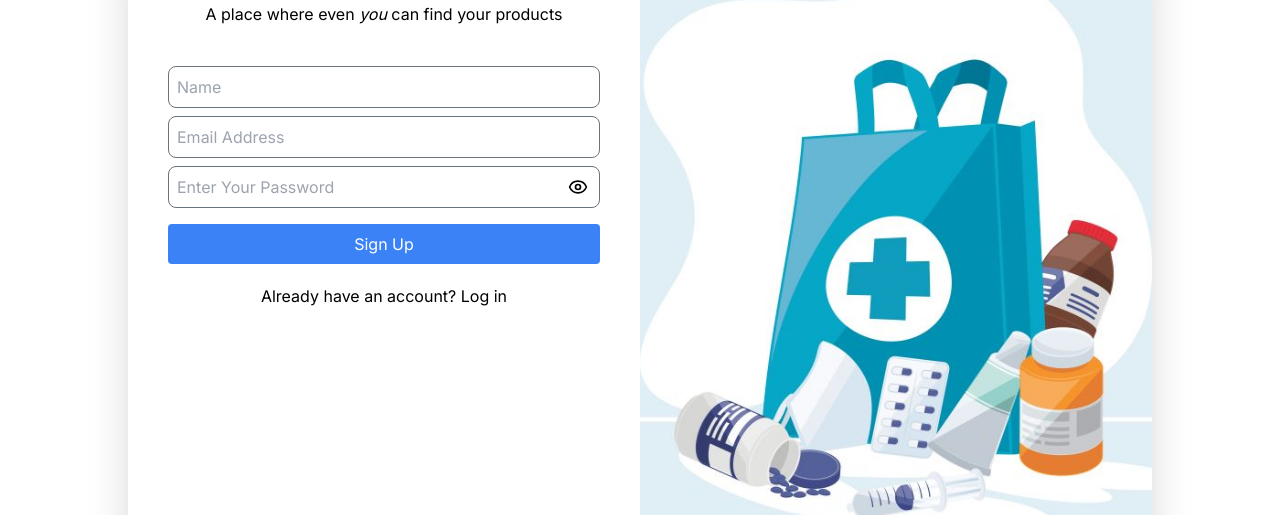
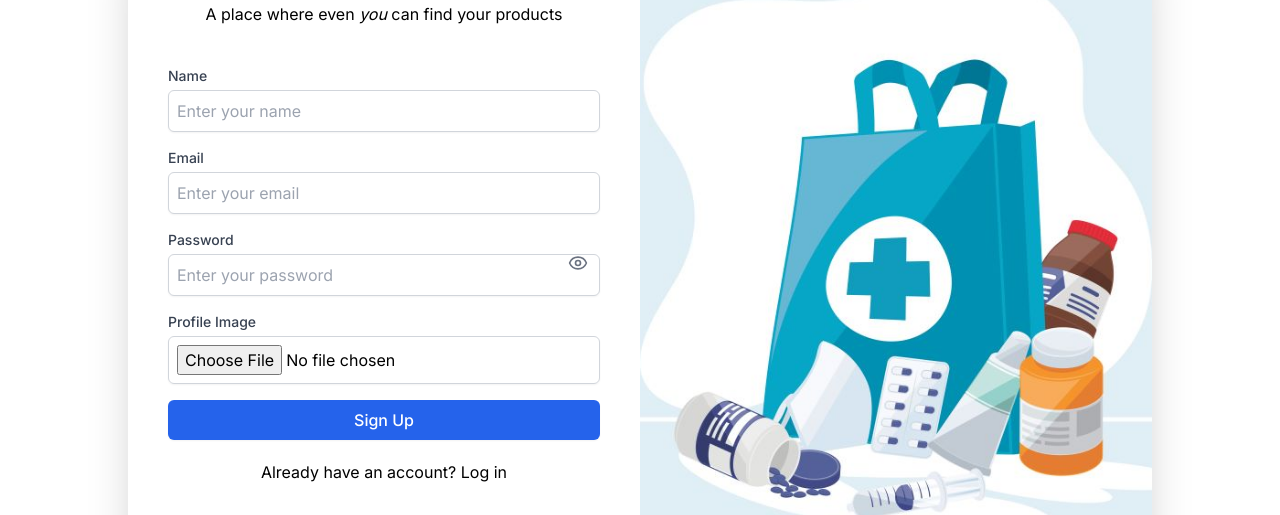
Before and after one commit to saifulaija/medimart-client, a Next.js app: page /signup in a window 1280 px wide. Shown: the part 190-705 px from the top of the page. Built offline with nearby package versions, Linux system fonts and the light colour scheme; no server answers.

Commit message:
react toastify added

```diff
--- a/package.json
+++ b/package.json
@@ -9,6 +9,7 @@
     "lint": "next lint"
   },
   "dependencies": {
+    "@hookform/resolvers": "^3.9.0",
     "@reduxjs/toolkit": "^2.2.7",
     "@tailwindcss/forms": "^0.5.7",
     "axios": "^1.7.3",
@@ -22,7 +23,8 @@
     "react-redux": "^9.1.2",
     "react-toastify": "^10.0.5",
     "redux-persist": "^6.0.0",
-    "tailwind-merge": "^2.4.0"
+    "tailwind-merge": "^2.4.0",
+    "zod": "^3.23.8"
   },
   "devDependencies": {
     "@types/node": "^20",
--- a/src/app/(root)/signup/SignUpForm.tsx
+++ b/src/app/(root)/signup/SignUpForm.tsx
@@ -1,125 +1,175 @@
 "use client";
 
-import React, { useState, useEffect } from "react";
-import { useDispatch } from "react-redux";
-import { Controller, FieldValues, useForm } from "react-hook-form";
+import React, { useState } from "react";
+import { FieldValues, useForm } from "react-hook-form";
 import { Eye, EyeOff } from "lucide-react";
 import LoadingButton from "@/components/ui/LoadingButton";
+import { z } from "zod";
+import { zodResolver } from "@hookform/resolvers/zod";
+import { modifyPayload } from "@/utils/modifyPayload";
+import { toast } from "react-toastify";
+import { signUpUser } from "@/services/actions/signupUser";
+import { uploadImage } from "@/utils/imgbb";
+import { useRouter } from "next/navigation";
+
+const SignUpSchema = z.object({
+  name: z.string().min(4, { message: "Please enter your name" }),
+  email: z.string().email({ message: "Please enter a valid email" }),
+  password: z
+    .string()
+    .min(6, { message: "Password must be at least 6 characters" }),
+  image: z.any(),
+});
+
+type FormFields = z.infer<typeof SignUpSchema>;
 
 const SignUpForm = () => {
-  const [countries, setCountries] = useState([]);
-  const [isCheckboxChecked, setIsCheckboxChecked] = useState(false);
+  const router=useRouter()
+   const [error, setError] = useState("");
   const [showPassword, setShowPassword] = useState(false);
   const [isLoading, setIsLoading] = useState(false);
 
-  const dispatch = useDispatch();
-
   const {
     handleSubmit,
-    control,
+    register,
+    setValue,
     formState: { errors },
-  } = useForm();
-
-  useEffect(() => {
-    fetch("https://restcountries.com/v3.1/all")
-      .then((res) => res.json())
-      .then((data) => {
-        setCountries(data);
+  } = useForm<FormFields>({
+    defaultValues: {
+      name: "",
+      email: "",
+      password: "",
+      image: null,
+    },
+    resolver: zodResolver(SignUpSchema),
   });
-  }, []);
 
   const onSubmit = async (values: FieldValues) => {
-    setIsLoading(true);
+       if (values.image && values.image.length > 0) {
+         const url = await uploadImage(values.image[0]);
+         values.image = url;
+       } else {
+         values.image= "";
+       }
+
    try {
-      // Implement your form submission logic here
-      console.log(values);
-    } catch (error) {
-      console.error("Form submission error:", error);
+     const res = await signUpUser(values);
+     console.log(res);
+
+
+     if (res?.success) {
+      toast('send otp your email address')
+       router.push("/login");
+     } else {
+       setError(res?.message || "An unexpected error occurred.");
+     }
+   } catch (err: any) {
+     setError(err?.message || "An unexpected error occurred.");
    } finally {
-      setIsLoading(false);
+    //  setLoading(false);
    }
   };
 
+
+
+
   return (
     <form className="space-y-4" onSubmit={handleSubmit(onSubmit)}>
-      <div className="gap-y-3">
-        <Controller
-          name="name"
-          control={control}
-          rules={{ required: "Name is required" }}
-          render={({ field }) => (
+      <div className="mb-4">
+        <label
+          htmlFor="name"
+          className="block text-sm font-medium text-gray-700"
+        >
+          Name
+        </label>
         <input
-              {...field}
+          {...register("name")}
           type="text"
-              className="flex-1 focus:outline-none rounded-lg p-2 placeholder-gray-400 w-full"
-              placeholder="Name"
+          id="name"
+          className="block w-full mt-1 p-2 border border-gray-300 rounded-md shadow-sm focus:outline-none focus:ring-indigo-500 focus:border-indigo-500 placeholder-gray-400"
+          placeholder="Enter your name"
         />
+        {errors.name && (
+          <p className="text-red-500 text-sm mt-1">{errors.name.message}</p>
         )}
+      </div>
+
+      <div className="mb-4">
+        <label
+          htmlFor="email"
+          className="block text-sm font-medium text-gray-700"
+        >
+          Email
+        </label>
+        <input
+          {...register("email")}
+          type="email"
+          id="email"
+          className="block w-full mt-1 p-2 border border-gray-300 rounded-md shadow-sm focus:outline-none focus:ring-indigo-500 focus:border-indigo-500 placeholder-gray-400"
+          placeholder="Enter your email"
         />
-        {errors.name && <p className="text-red-500">{errors.name.message}</p>}
+        {errors.email && (
+          <p className="text-red-500 text-sm mt-1">{errors.email.message}</p>
+        )}
+      </div>
 
-        <Controller
-          name="email"
-          control={control}
-          rules={{
-            required: "Email is required",
-            pattern: {
-              value: /^[A-Z0-9._%+-]+@[A-Z0-9.-]+\.[A-Z]{2,}$/i,
-              message: "Invalid email address",
-            },
-          }}
-          render={({ field }) => (
+      <div className="relative mb-4">
+        <label
+          htmlFor="password"
+          className="block text-sm font-medium text-gray-700"
+        >
+          Password
+        </label>
         <input
-              {...field}
-              type="email"
-              className="flex-1 focus:outline-none rounded-lg p-2 placeholder-gray-400 w-full my-2"
-              placeholder="Email Address"
-            />
-          )}
-        />
-        {errors.email && <p className="text-red-500">{errors.email.message}</p>}
-
-        <div className="relative">
-          {/* A container to position the show/hide button */}
-          <Controller
-            name="password"
-            control={control}
-            rules={{
-              required: "Password is required",
-            }}
-            render={({ field }) => (
-              <input
-                {...field}
+          {...register("password")}
           type={showPassword ? "text" : "password"}
-                className="flex-1 focus:outline-none rounded-lg p-2 placeholder-gray-400 w-full"
-                placeholder="Enter Your Password"
-              />
-            )}
+          id="password"
+          className="block w-full mt-1 p-2 border border-gray-300 rounded-md shadow-sm focus:outline-none focus:ring-indigo-500 focus:border-indigo-500 placeholder-gray-400"
+          placeholder="Enter your password"
         />
         <button
-            type="button" // Ensure it's a button type to prevent form submission
+          type="button"
           className="absolute right-3 top-1/2 transform -translate-y-1/2"
           onClick={() => setShowPassword(!showPassword)}
         >
           {showPassword ? (
-              <EyeOff className="h-5 w-5" />
+            <EyeOff className="h-5 w-5 text-gray-500" />
           ) : (
-              <Eye className="h-5 w-5" />
+            <Eye className="h-5 w-5 text-gray-500" />
           )}
         </button>
+        {errors.password && (
+          <p className="text-red-500 text-sm mt-1">{errors.password.message}</p>
+        )}
       </div>
-        {errors.password && (
-          <p className="text-red-500">{errors.password.message}</p>
+
+      <div className="mb-4">
+        <label
+          htmlFor="image"
+          className="block text-sm font-medium text-gray-700"
+        >
+          Profile Image
+        </label>
+        <input
+          {...register("image")}
+          type="file"
+          id="image"
+          accept="image/*"
+
+          className="block w-full mt-1 p-2 border border-gray-300 rounded-md shadow-sm focus:outline-none focus:ring-indigo-500 focus:border-indigo-500 placeholder-gray-400"
+        />
+        {errors.image && (
+          <p className="text-red-500 text-sm mt-1">{errors.image.message}</p>
         )}
+      </div>
 
       <LoadingButton
         type="submit"
-          className="bg-blue-500 text-white px-4 py-2 rounded mt-4 w-full"
+        className="w-full py-2 px-4 bg-blue-600 text-white font-medium rounded-md shadow-sm hover:bg-blue-700 focus:outline-none focus:ring-2 focus:ring-offset-2 focus:ring-blue-500"
         loading={isLoading}
       >
         Sign Up
       </LoadingButton>
-      </div>
     </form>
   );
 };
--- a/src/app/layout.tsx
+++ b/src/app/layout.tsx
@@ -2,6 +2,8 @@ import type { Metadata } from "next";
 import { Inter } from "next/font/google";
 import "./globals.css";
 import Providers from "@/providers/Provider";
+import { ToastContainer } from "react-toastify";
+ import "react-toastify/dist/ReactToastify.css";
 
 const inter = Inter({ subsets: ["latin"] });
 
@@ -19,6 +21,7 @@ export default function RootLayout({
     <html lang="en">
       <body className={inter.className}>
         <Providers>{children}</Providers>
+        <ToastContainer/>
       </body>
     </html>
   );
--- /dev/null
+++ b/src/services/actions/signupUser.ts
@@ -0,0 +1,24 @@
+"use server";
+
+import { FieldValues } from "react-hook-form";
+
+export const signUpUser = async (data: FieldValues) => {
+  const res = await fetch(
+    " http://localhost:5000/api/v1/user/create-user",
+    {
+      method: "POST",
+      headers: {
+        "Content-type": "application/json",
+      },
+      body: JSON.stringify(data),
+      cache: "no-store",
+    }
+  );
+
+  const subscriberInfo = await res.json();
+  if (!res.ok) {
+    throw new Error(subscriberInfo.message || "An unexpected error occurred.");
+  }
+
+  return subscriberInfo;
+};
--- /dev/null
+++ b/src/utils/imgbb.ts
@@ -0,0 +1,15 @@
+import axios from "axios";
+
+export const uploadImage = async (file: File) => {
+  console.log(file);
+  const formData = new FormData();
+  formData.append("image", file);
+  // formData.append('key', '9afc585cc916e23b2756a9946d82ec0e');
+  formData.append("key", "3e9f838fb2f36cc4b02367785db37014");
+//   formData.append("key", "3e9f838fb2f36cc4b02367785db37014");
+  const imageResponse = await axios.post(
+    "https://api.imgbb.com/1/upload",
+    formData
+  );
+  return imageResponse.data.data.url;
+};
--- /dev/null
+++ b/src/utils/modifyPayload.ts
@@ -0,0 +1,10 @@
+export const modifyPayload = (values: any) => {
+  const obj = { ...values };
+  const file = obj["file"];
+  delete obj["file"];
+  const data = JSON.stringify(obj);
+  const formdata = new FormData();
+  formdata.append("data", data);
+  formdata.append("file", file as Blob);
+  return formdata;
+};
```
Also changed, not shown: 1 other file (tests, documents, lock files or other folders). Lines whose indentation alone changed are shown as unchanged.
